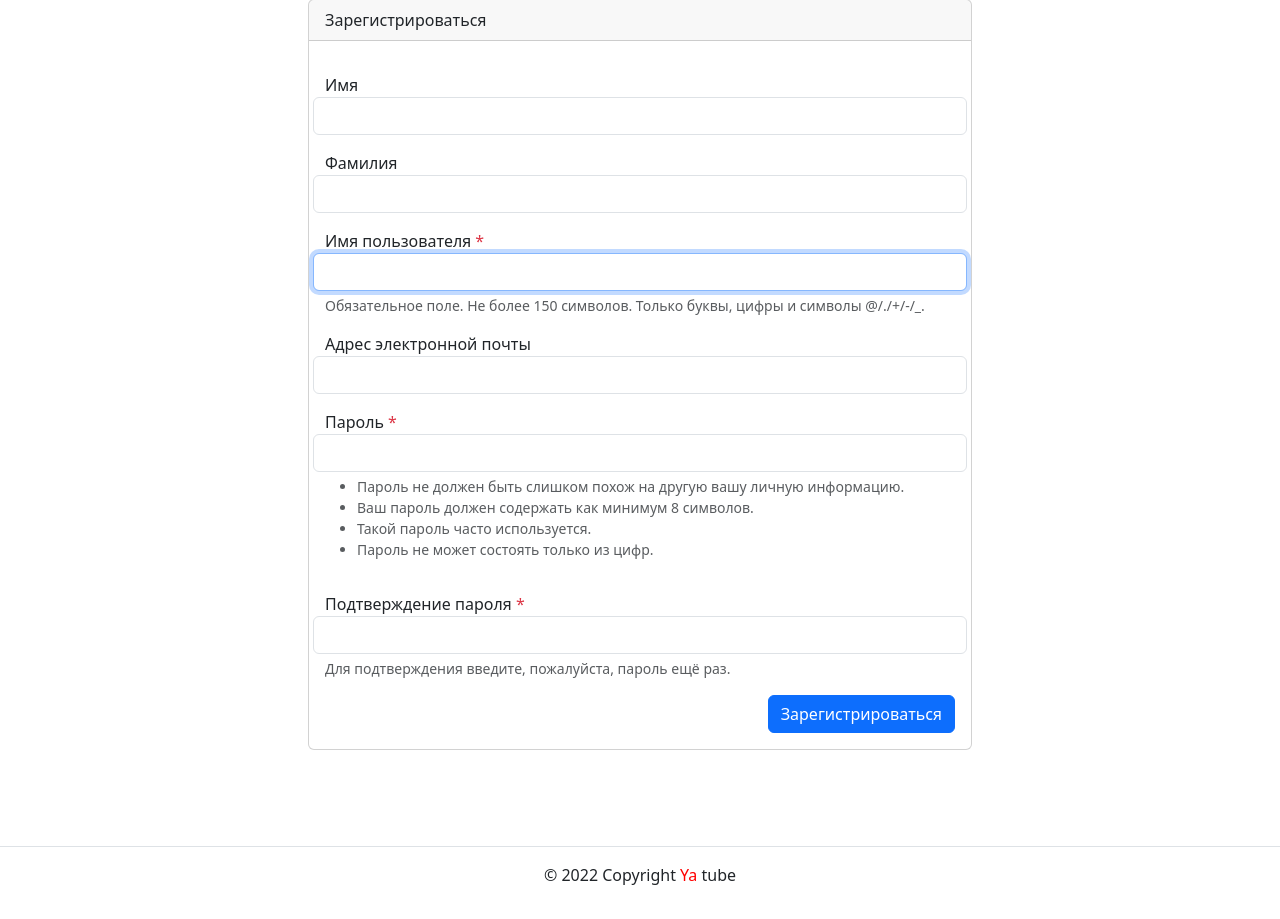
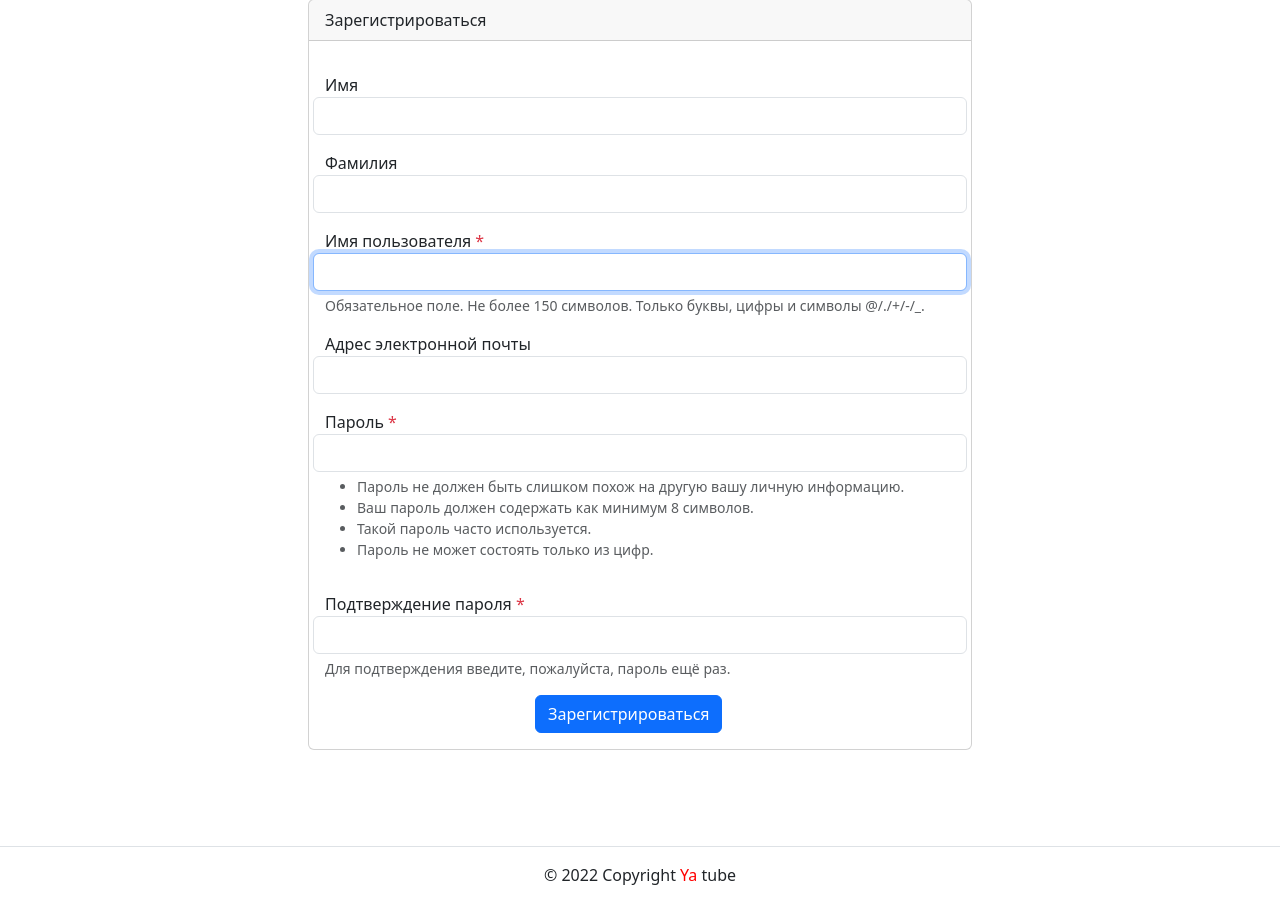
Before and after one commit to imvarlamov/hw02_community, a Django app: page /auth/signup/ in a window 1280 px wide. Shown: the part 153-1072 px from the top of the page. Run offline with Django 3.2, Linux system fonts and the light colour scheme; some libraries are stand-ins or nearby versions.

Commit message:
commit 25.04 18:23

```diff
--- a/requirements.txt
+++ b/requirements.txt
@@ -5,6 +5,7 @@ Django==2.2.9
 iniconfig==1.1.1
 packaging==21.3
 pluggy==1.0.0
+py==1.11.0
 pyparsing==3.0.7
 pytest==6.2.5
 pytest-django==3.8.0
--- a/yatube/templates/posts/create_post.html
+++ b/yatube/templates/posts/create_post.html
@@ -19,7 +19,7 @@
         </div>
         <div class="card-body">
           {% if is_edit %}
-            <form method="post" action="{{ post_url }}">
+            <div method="post" action="{{ post_url }}">
           {% else %}
             <form method="post" action="{% url 'posts:post_create' %}">
           {% endif %}
--- a/yatube/templates/users/signup.html
+++ b/yatube/templates/users/signup.html
@@ -10,7 +10,7 @@
               {% csrf_token %}
               {% include 'includes/form_errors.html' %}
               {% include 'includes/forms.html' %}
-              <div class="d-flex justify-content-end">
+              <div class="col-md-6 offset-md-4">
                 <button type="submit" class="btn btn-primary">
                   Зарегистрироваться
                 </button>
```
Also changed, not shown: yatube/posts/utils.py (added, +7 -0 lines), yatube/posts/views.py (+1 -7 lines), yatube/templates/includes/form_errors.html (indentation only), yatube/templates/includes/forms.html (indentation only).
